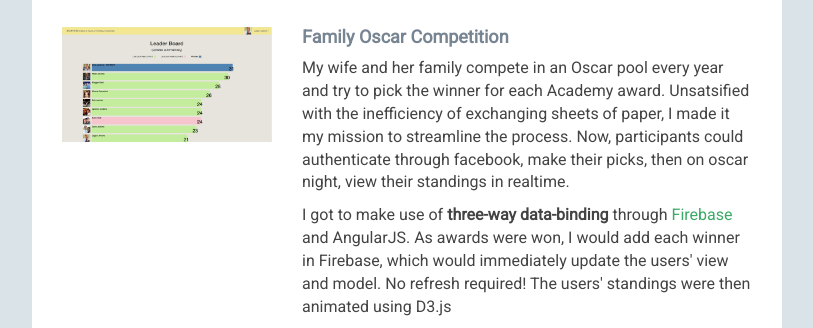
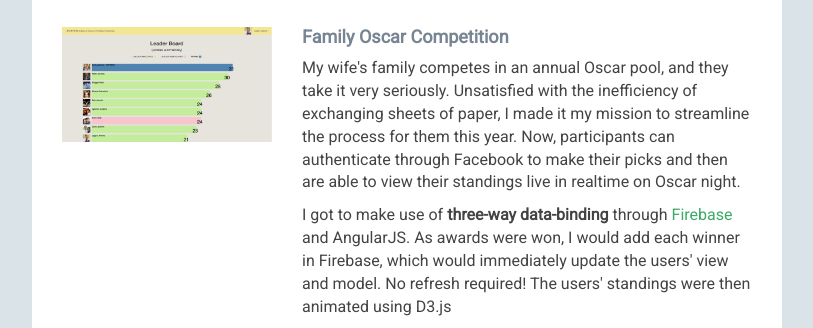
Before and after one commit to logstown/logstown.github.io, a plain HTML site: page index.html in a window 1280 px wide. Shown: the part 2946-3274 px from the top of the page, without its empty margins (38-851 px from the left). Drawn offline with nearby package versions, Linux system fonts and the light colour scheme.

Commit message:
changed text

```diff
--- a/index.html
+++ b/index.html
@@ -208,7 +208,7 @@
                                 <div class="desc col-md-8 col-sm-8 col-xs-12">
                                     <h3 class="title"><a href="http://oscars.firebaseapp.com" target="_blank">Family Oscar Competition</a>
                                     </h3>
-                                    <p>My wife and her family compete in an Oscar pool every year and try to pick the winner for each Academy award. Unsatsified with the inefficiency of exchanging sheets of paper, I made it my mission to streamline the process. Now, participants could authenticate through facebook, make their picks, then on oscar night, view their standings in realtime.</p>
+                                    <p>My wife's family competes in an annual Oscar pool, and they take it very seriously. Unsatisfied with the inefficiency of exchanging sheets of paper, I made it my mission to streamline the process for them this year. Now, participants can authenticate through Facebook to make their picks and then are able to view their standings live in realtime on Oscar night. </p>
 
                                     <p>I got to make use of
                                         <strong>three-way data-binding</strong>
```
